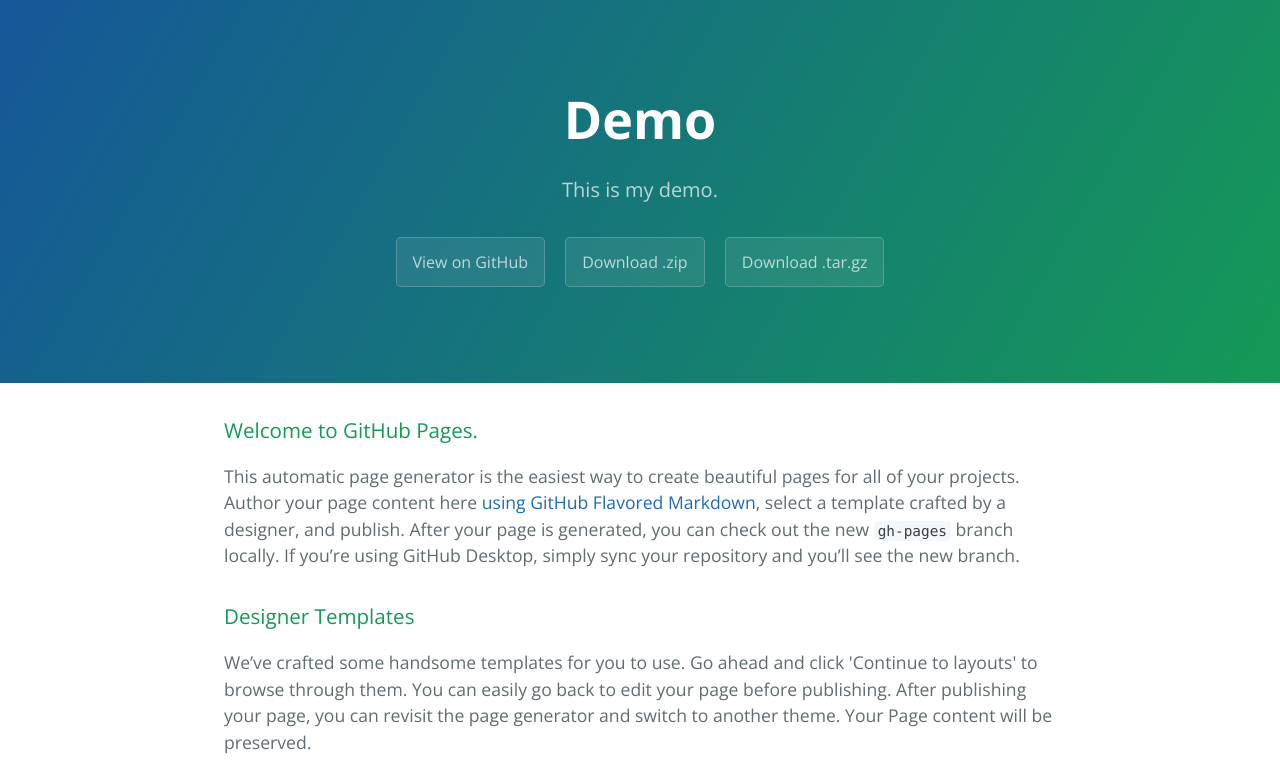
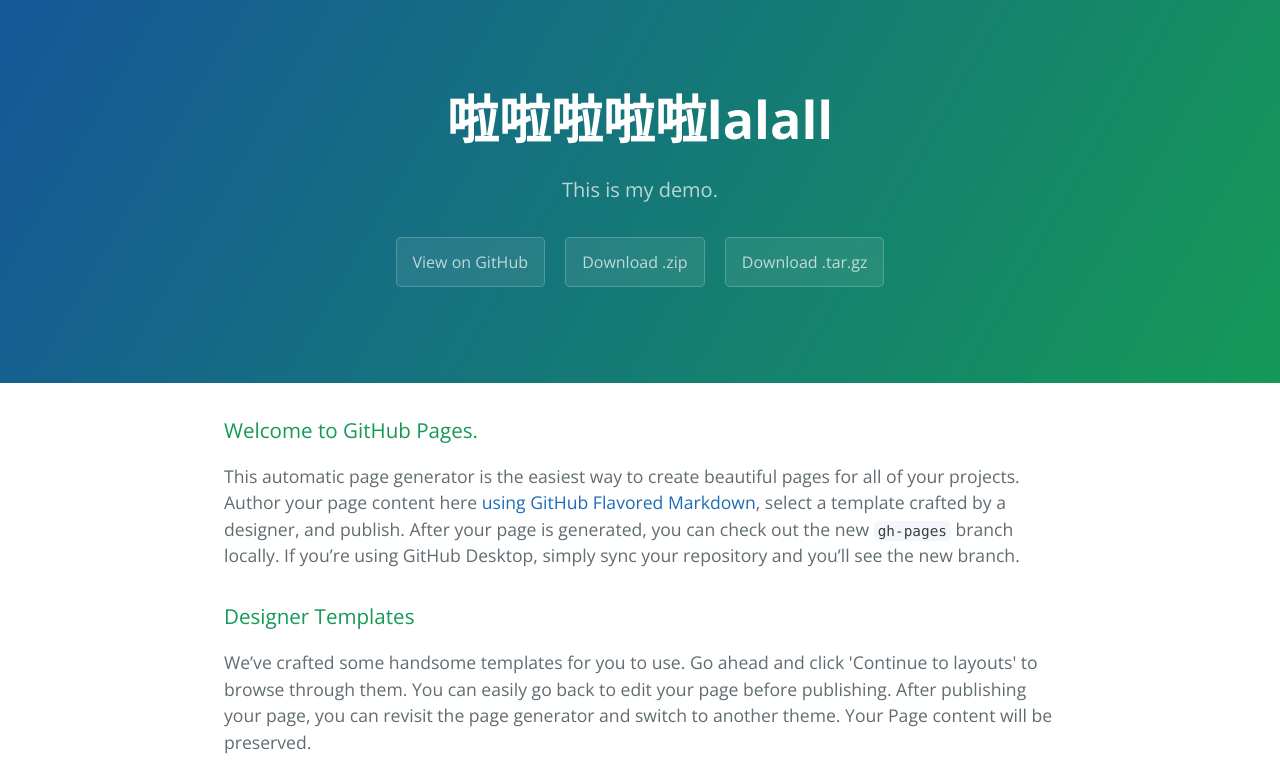
Before and after one commit to qichengzhuweb/demo, a plain HTML site: page index.html in a window 1280 px wide. Shown: the top 784 px of the page. Drawn offline with nearby package versions, Linux system fonts and the light colour scheme.

Commit message:
Update index.html

```diff
--- a/index.html
+++ b/index.html
@@ -11,7 +11,7 @@
   </head>
   <body>
     <section class="page-header">
-      <h1 class="project-name">Demo</h1>
+      <h1 class="project-name">啦啦啦啦啦lalall</h1>
       <h2 class="project-tagline">This is my demo.</h2>
       <a href="https://github.com/qichengzhuweb/demo" class="btn">View on GitHub</a>
       <a href="https://github.com/qichengzhuweb/demo/zipball/master" class="btn">Download .zip</a>
```
